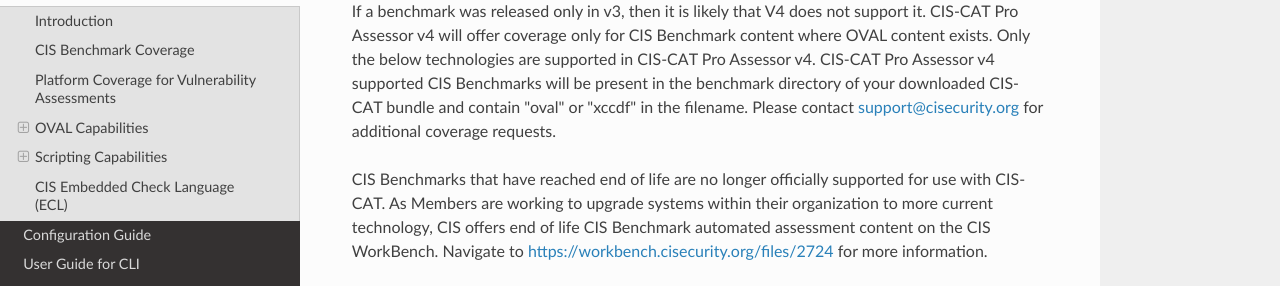
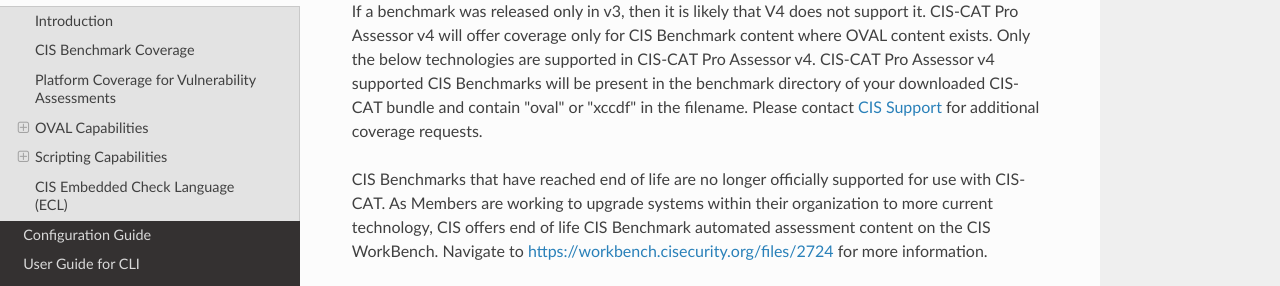
Before and after one commit to CISecurity/CCPA-Docs, an MkDocs documentation site: the page built from docs/Coverage Guide.md, in a window 1280 px wide and 900 px high, scrolled down 941 px. Shown: the part 160-446 px from the top of the window. Built offline with MkDocs 1.6.1, drawn with Linux system fonts in a browser that asks for light colours; nearby versions of some CDN libraries.

Commit message:
CCPRO-6936-correct support link

```diff
--- a/docs/Coverage Guide.md
+++ b/docs/Coverage Guide.md
@@ -16,7 +16,7 @@
 
 For some older Windows platforms such as Microsoft Windows 7 and Microsoft Windows Server 2008 R2, it is required to be current with service pack updates in order for the assessment to process without error.
 
-CIS-CAT Pro Assessor v4 strives to be a standards-based application focused on vendor-supported technology platforms and applications where OVAL coverage is available. Some benchmarks released in CIS-CAT Pro Assessor v3 were developed using CIS' proprietary Embedded Check Language (ECL). These can be identified by the absence of "oval" or "xccdf" in the filename. These are not supported in v4 and will eventually be archived due to their age and diminishing relevance. If a benchmark was released only in v3, then it is likely that V4 does not support it. CIS-CAT Pro Assessor v4 will offer coverage only for CIS Benchmark content where OVAL content exists. Only the below technologies are supported in CIS-CAT Pro Assessor v4. CIS-CAT Pro Assessor v4 supported CIS Benchmarks will be present in the benchmark directory of your downloaded CIS-CAT bundle and contain "oval" or "xccdf" in the filename. Please contact [support@cisecurity.org](mailto:support@cisecurity.org) for additional coverage requests.
+CIS-CAT Pro Assessor v4 strives to be a standards-based application focused on vendor-supported technology platforms and applications where OVAL coverage is available. Some benchmarks released in CIS-CAT Pro Assessor v3 were developed using CIS' proprietary Embedded Check Language (ECL). These can be identified by the absence of "oval" or "xccdf" in the filename. These are not supported in v4 and will eventually be archived due to their age and diminishing relevance. If a benchmark was released only in v3, then it is likely that V4 does not support it. CIS-CAT Pro Assessor v4 will offer coverage only for CIS Benchmark content where OVAL content exists. Only the below technologies are supported in CIS-CAT Pro Assessor v4. CIS-CAT Pro Assessor v4 supported CIS Benchmarks will be present in the benchmark directory of your downloaded CIS-CAT bundle and contain "oval" or "xccdf" in the filename. Please contact [CIS Support](https://www.cisecurity.org/support/) for additional coverage requests.
 
 CIS Benchmarks that have reached end of life are no longer officially supported for use with CIS-CAT. As Members are working to upgrade systems within their organization to more current technology, CIS offers end of life CIS Benchmark automated assessment content on the CIS WorkBench. Navigate to [https://workbench.cisecurity.org/files/2724](https://workbench.cisecurity.org/files/2724) for more information.
 
```
